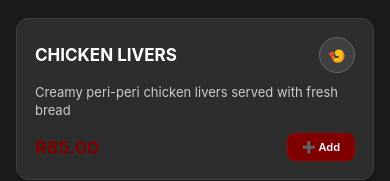
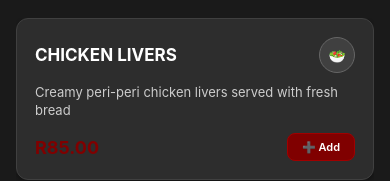
Before and after one commit to ST10496778/MAST-POE-PART-2, a React Native app: screen / in a window 390 px wide. Shown: the part 342-523 px from the top of the page. Built offline with nearby package versions, Linux system fonts and the light colour scheme.

Commit message:
added emoji's to the code to enhance user interface

```diff
--- a/App.tsx
+++ b/App.tsx
@@ -25,7 +25,7 @@ const MenuItemComponent = ({ item, onAddToOrder, onRemoveFromOrder, isInOrder }:
       <Text style={styles.dishName}>{item.name}</Text>
       <View style={styles.coursePill}>
         <Text style={styles.coursePillText}>
-          {item.course === 'Starters' && '🍤'}
+          {item.course === 'Starters' && '🥗'}
           {item.course === 'Main Dishes' && '🍖'}
           {item.course === 'Desserts' && '🍰'}
           {item.course === 'Beverages' && '🥤'}
```
